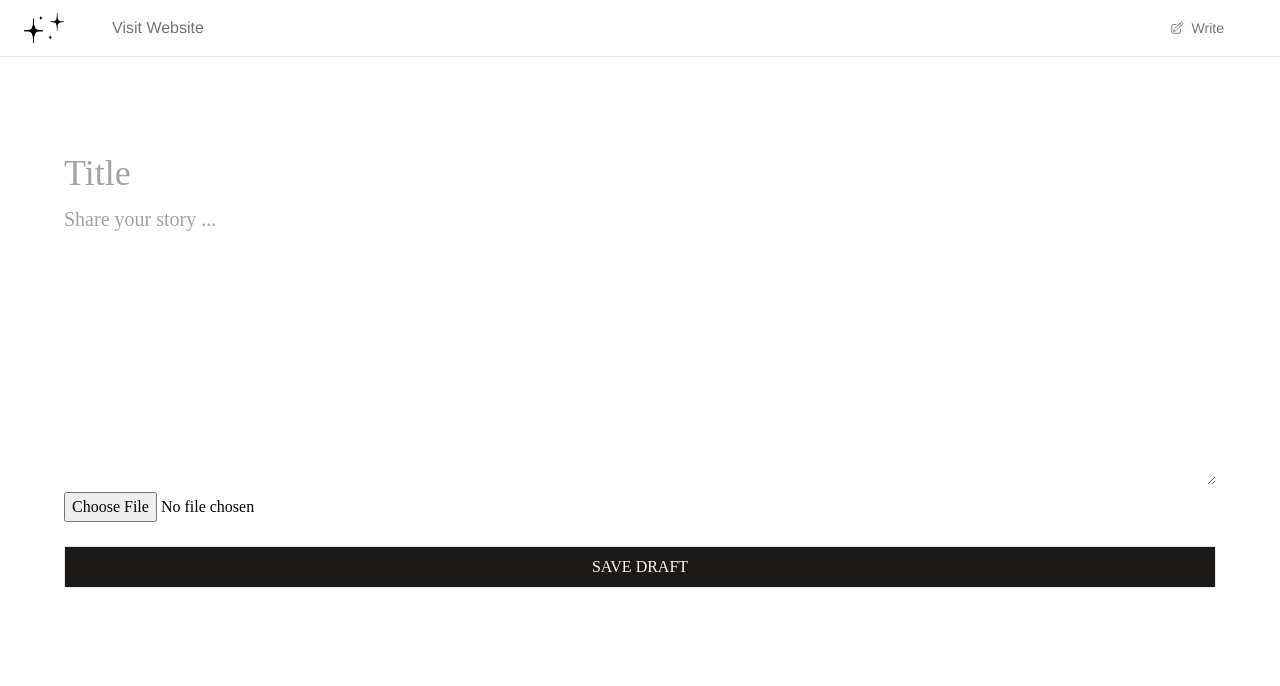
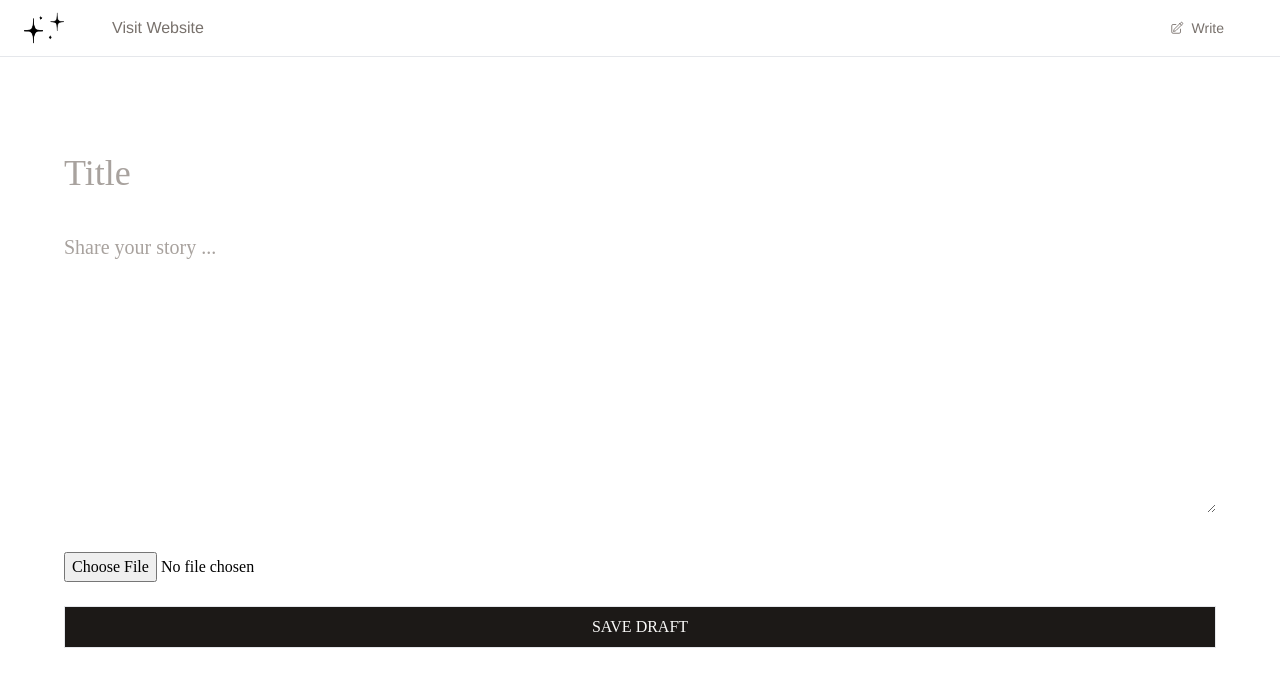
Before and after one commit to lsteup/blog-user-site, a React (Vite) app: page /create in a window 1280 px wide. Shown: the top 686 px of the page. Built offline with nearby package versions, Linux system fonts and the light colour scheme; sample sign-in values are in the browser's storage; the HTML template or start-up script is replaced by a standard one.

Commit message:
style create post page

```diff
--- a/src/components/Navbar.jsx
+++ b/src/components/Navbar.jsx
@@ -176,7 +176,10 @@ const Navbar = () => {
       </Link>
       <Link className="grow">Visit Website</Link>
 
-      <Link className="flex items-center font-normal text-sm gap-2 hover:text-stone-800">
+      <Link
+        to="/create"
+        className="flex items-center font-normal text-sm gap-2 hover:text-stone-800"
+      >
         <HiOutlinePencilSquare />
         <p>Write</p>
       </Link>
--- a/src/components/PostThumb.jsx
+++ b/src/components/PostThumb.jsx
@@ -41,9 +41,6 @@ const PostThumb = ({ post }) => {
       className="box-border font-semibold border border-dotted border-stone-400 text-stone-500 text-xl  "
     >
       <div className="flex items-center justify-between min-h-16 p-4 gap-4">
-        <div className="border border-dotted border-stone-400 min-w-12 text-5xl uppercase text-cyan-800 text-center font-serif">
-          {post.title.slice(0, 1)}
-        </div>
         {post.image && <img className="max-w-20" src={post.image} alt="" />}
         <div className="grow">
           <p className="font-light text-black">{post.title}</p>
--- a/src/components/PostsContainer.jsx
+++ b/src/components/PostsContainer.jsx
@@ -74,7 +74,7 @@ const PostsContainer = () => {
   if (isLoading) return <div>Loading...</div>;
   else {
     return (
-      <div className="w-5/6 p-16">
+      <div className=" p-16">
         <form onReset={handleReset} action="">
           <input
             onChange={(e) => handleChange(e)}
--- a/src/components/Sidebar.jsx
+++ b/src/components/Sidebar.jsx
@@ -28,7 +28,7 @@ const Sidebar = () => {
 
   if (isLoading) return <div>Loading ...</div>;
   return (
-    <div>
+    <div className="w-1/4">
       <h1>recent activity</h1>
       <div>
         {activity.map((comment) => {
--- a/src/pages/CreatePost.jsx
+++ b/src/pages/CreatePost.jsx
@@ -72,12 +72,15 @@ const CreatePost = () => {
   };
 
   return (
-    <div>
+    <div className="flex flex-col h-screen">
       <Navbar />
-      <form className="p-16 font-serif" onSubmit={(e) => handleSubmit(e)}>
+      <form
+        className="p-16 font-serif min-h-full grow"
+        onSubmit={(e) => handleSubmit(e)}
+      >
         <div className="my-6 w-full"></div>
         <input
-          className="caret-stone-400 w-full font-light text-4xl block placeholder:capitalize placeholder-stone-400  focus:outline-none  py-2 my-1 "
+          className=" caret-stone-400 w-full font-light text-4xl block placeholder:capitalize placeholder-stone-400  focus:outline-none  py-2 mb-8 "
           placeholder="Title"
           type="text"
           name="title"
@@ -86,7 +89,7 @@ const CreatePost = () => {
         />
 
         <textarea
-          className="placeholder:text-stone-400 text-xl w-full text-black  focus:outline-none "
+          className="placeholder:text-stone-400 text-xl grow w-full text-black  focus:outline-none mb-8 "
           onChange={handleChange}
           name="content"
           id="content"
--- a/src/pages/SinglePost.jsx
+++ b/src/pages/SinglePost.jsx
@@ -87,10 +87,12 @@ const SinglePost = () => {
           <div className="text-xl my-8">
             Responses {`(${post.comments.length})`}
           </div>
+          {post.comments.length === 0 && (
+            <div>No one has left a comment yet.</div>
+          )}
           <div className="divide-y">
             <div></div>
-            {post.comments.length &&
-              post.comments.map((comment) => {
+            {post.comments.map((comment) => {
               const commentDate = new Date(
                 comment?.createdAt
               ).toLocaleDateString("en-US", dateOptions);
@@ -102,7 +104,7 @@ const SinglePost = () => {
                 >
                   <div className="flex justify-between">
                     <div className="text-sm">
-                        <p>{comment.author}</p>
+                      <p className="text-stone-900">{comment.author}</p>
                       <p className="text-stone-500">{commentDate}</p>
                     </div>
                     <div className="flex align-start">
```
Lines whose indentation alone changed are shown as unchanged.
